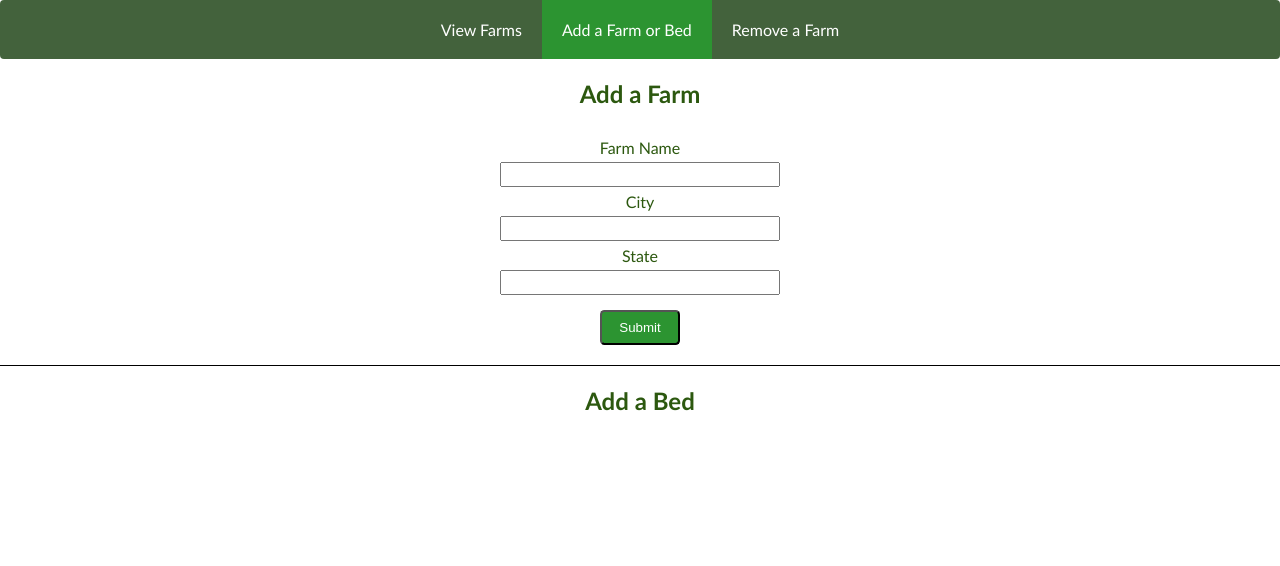
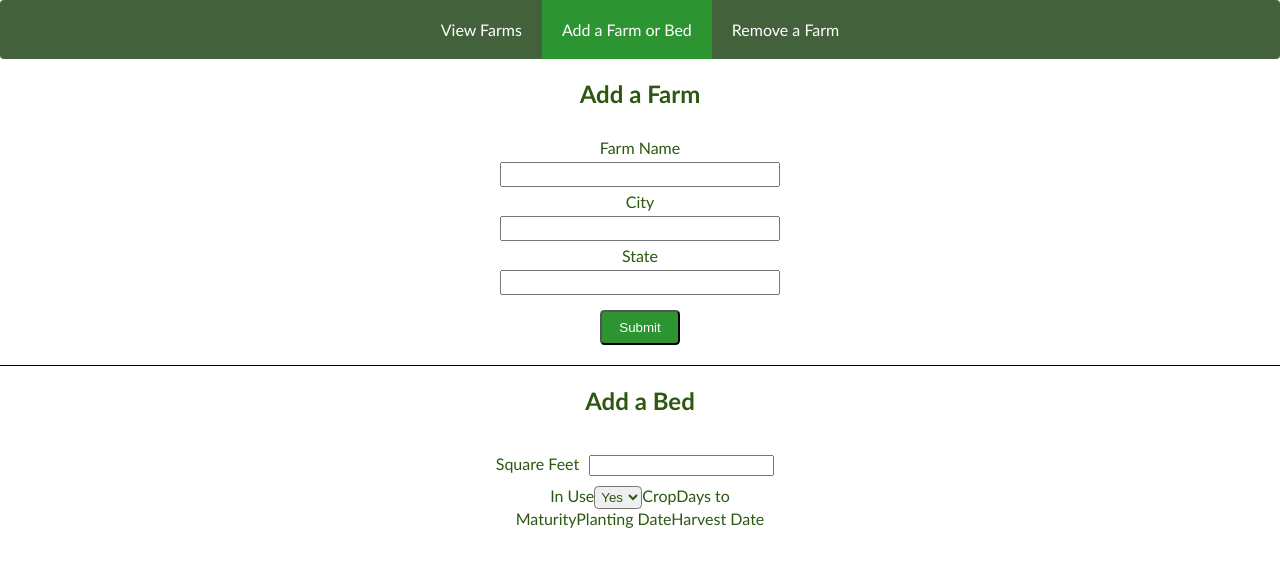
Before and after one commit to cody-barker/phase-3-project-frontend-2.0, a React (Create React App) app: page /add in a window 1280 px wide. Shown: the top 566 px of the page. Built offline with nearby package versions, Linux system fonts and the light colour scheme; no server answers.

Commit message:
moving addfarm states to an object. creating function to handle all input changes

```diff
--- a/src/AddFarmOrBed.js
+++ b/src/AddFarmOrBed.js
@@ -8,21 +8,63 @@ function AddFarmOrBed({allFarms, setAllFarms}) {
      * [] Allows the user to delete a farm
      */
 
-    const [farmName, setFarmName] = useState("")
-    const [farmCity, setFarmCity] = useState("")
-    const [farmState, setFarmState] = useState("")
+    const [inputState, setInputState] = useState({
+        farmName: "",
+        farmCity: "",
+        farmState: "",
+        sqFt: "",
+        inUse: "Yes",
+        crop: "",
+        dtm: "",
+        plantingDate: "",
+        harvestDate: ""
+    })
 
-    function onFarmNameChange(e) {
-        setFarmName(e.target.value)
+    function onInputChange(e) {
+        const value = e.target.value
+        setInputState({
+            ...inputState,
+            [e.target.name]: value
+        })
     }
 
-    function onFarmCityChange(e) {
-        setFarmCity(e.target.value)
-    }
+    const {
+        farmName,
+        farmCity,
+        farmState,
+        sqFt,
+        inUse,
+        crop,
+        dtm,
+        plantingDate,
+        HarvestDate
+    } = inputState
 
-    function onFarmStateChange(e) {
-        setFarmState(e.target.value)
-    }
+    // const [farmName, setFarmName] = useState("")
+    // const [farmCity, setFarmCity] = useState("")
+    // const [farmState, setFarmState] = useState("")
+    // const [sqFt, setSqFt] = useState("")
+    // const [inUse, setInUse] = useState("")
+
+    // function onFarmNameChange(e) {
+    //     setFarmName(e.target.value)
+    // }
+
+    // function onFarmCityChange(e) {
+    //     setFarmCity(e.target.value)
+    // }
+
+    // function onFarmStateChange(e) {
+    //     setFarmState(e.target.value)
+    // }
+
+    // function onSqFtChange(e) {
+    //     setSqFt(e.target.value)
+    // }
+
+    // function onInUseChange(e) {
+    //     setInUse(e.target.value)
+    // }
 
     const newFarm = {
         name: farmName,
@@ -45,9 +87,7 @@ function AddFarmOrBed({allFarms, setAllFarms}) {
         .then(r => r.json())
         .then(farm => {
             setAllFarms([...allFarms, farm])
-            setFarmName("")
-            setFarmCity("")
-            setFarmState("")
+            setInputState({...inputState, farmName:"", farmCity:"", farmState:""})
         })
     }
 
@@ -56,18 +96,74 @@ function AddFarmOrBed({allFarms, setAllFarms}) {
             <div className="add-a-farm-container">
                 <h2>Add a Farm</h2>
                 <form onSubmit={onAddFarm}>
-                    <label>Farm Name</label>
-                    <input onChange={onFarmNameChange} value={farmName}  type="text"></input>
-                    <label>City</label>
-                    <input onChange={onFarmCityChange} value={farmCity} type="text"></input>
-                    <label>State</label>
-                    <input onChange={onFarmStateChange} value={farmState} type="text"></input>
+
+                    <label>
+                        Farm Name
+                        <input
+                            onChange={onInputChange}
+                            name="farmName"
+                            value={farmName}
+                            type="text">
+                        </input>
+                    </label>
+
+                    <label>
+                        City
+                        <input
+                            onChange={onInputChange}
+                            name="farmCity"
+                            value={farmCity}
+                            type="text">
+                        </input>
+                    </label>
+
+                    <label>
+                        State
+                        <input
+                            onChange={onInputChange}
+                            name="farmState"
+                            value={farmState}
+                            type="text">
+                        </input>
+                    </label>
+
                     <button className="update-btn" type="submit">Submit</button>
                 </form>
             </div>
+
             <div className="add-a-bed-container">
                 <h2>Add a Bed</h2>
+                <form>
+                    <label>Square Feet
+                        <input
+                            type="number"
+                            name="sqFt"
+                            onChange={onInputChange}
+                            value={sqFt}
+                         ></input>
+                    </label>
+                    <label>In Use
+                        <select
+                        onChange={onInputChange}
+                        value={inUse}
+                        name="inUse">
+                            <option value="Yes">Yes</option>
+                            <option value="No">No</option>
+                        </select>
+                    </label>
+                    <label>Crop
 
+                    </label>
+                    <label>Days to Maturity
+
+                    </label>
+                    <label>Planting Date
+
+                    </label>
+                    <label>Harvest Date
+
+                    </label>
+                </form>
             </div>
         </div>
     )
--- a/src/RemoveAFarm.js
+++ b/src/RemoveAFarm.js
@@ -46,7 +46,7 @@ function RemoveAFarm({allFarms, setAllFarms}) {
                 </table>
                 <form onSubmit={onRemoveFarm}>
                     <label>Enter Farm ID
-                    <input onChange={onFarmIDChange} type="integer" value={farmID}></input>
+                    <input onChange={onFarmIDChange} type="number" value={farmID}></input>
                     </label>
                     <button className="delete">Delete</button>
                 </form>
```
